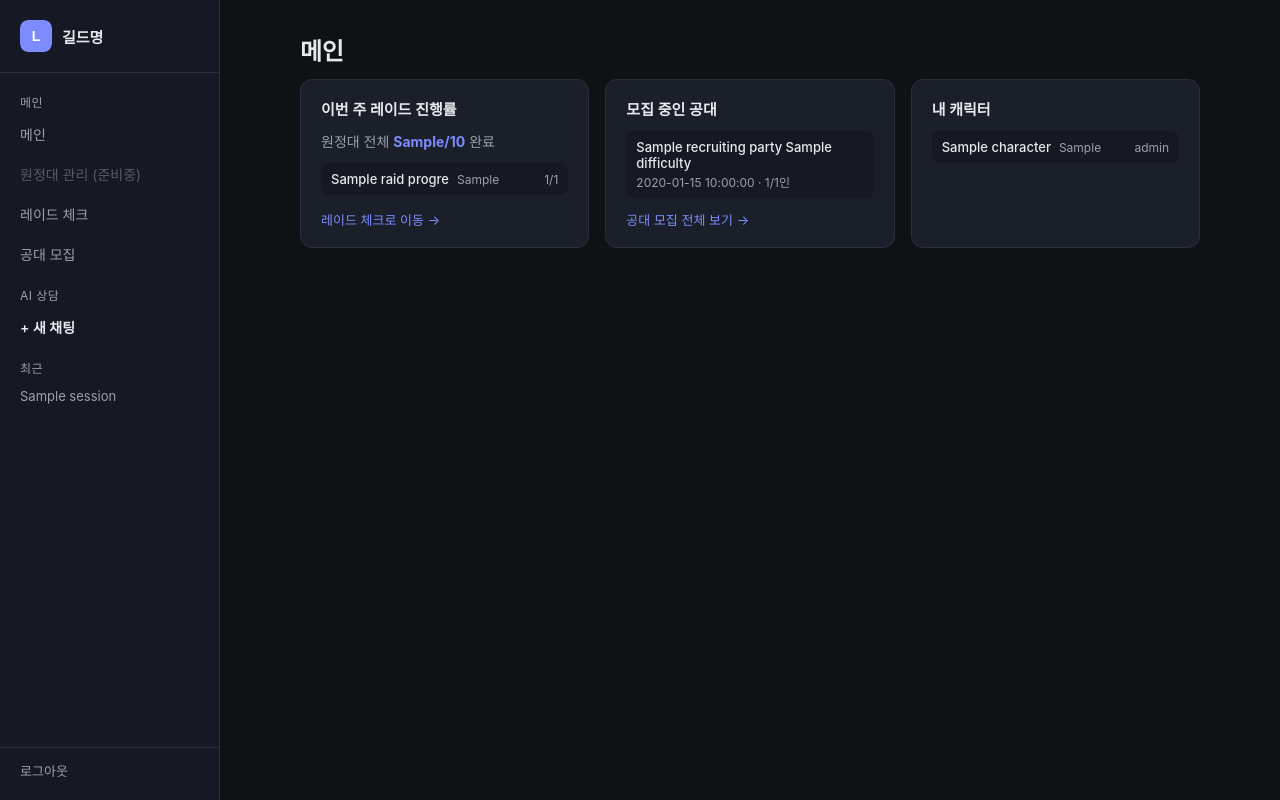
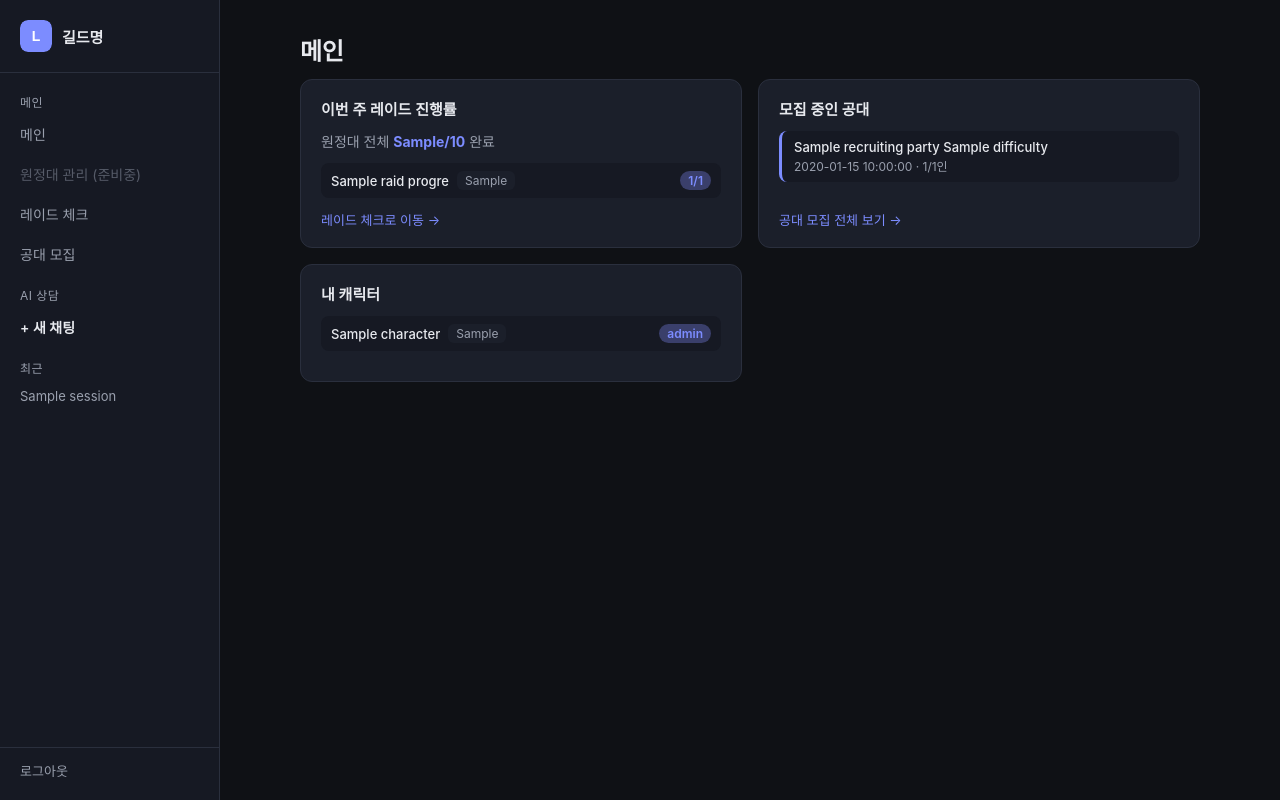
Before and after one commit to kanonphil/loa-bot-01, a FastAPI app: template webapp/templates/main.html in a window 1280 px wide. Run offline with FastAPI, Linux system fonts and the light colour scheme; the template is opened without the code that fills it: most values are stand-ins (such as "Sample title", 1, 10 or a date in 2020).

Commit message:
style(webapp): 메인 대시보드 카드 폭 조정 + 뱃지 색상 추가
- 로아 캐릭터명 최대 12자 기준으로 줄바꿈 없이 한 줄에 들어가도록
  그리드 카드 최소폭 260px→340px, 이름은 ellipsis로 안전장치
- 진행률/아이템레벨 숫자를 accent 색 뱃지로 강조, 직업은 태그 스타일로 통일
- 모집 중인 공대 항목에 accent 왼쪽 테두리 추가

Co-Authored-By: Claude Sonnet 5 <noreply@anthropic.com>

```diff
--- a/webapp/static/style.css
+++ b/webapp/static/style.css
@@ -654,7 +654,7 @@ button:focus-visible, select:focus-visible, input:focus-visible, a:focus-visible
 
 .dashboard-grid {
   display: grid;
-  grid-template-columns: repeat(auto-fit, minmax(260px, 1fr));
+  grid-template-columns: repeat(auto-fit, minmax(340px, 1fr));
   gap: 16px;
 }
 
@@ -713,27 +713,42 @@ button:focus-visible, select:focus-visible, input:focus-visible, a:focus-visible
 
 .dash-char-name {
   font-weight: 500;
+  overflow: hidden;
+  text-overflow: ellipsis;
+  white-space: nowrap;
+  min-width: 0;
 }
 
 .dash-char-class {
+  font-size: 12px;
+  padding: 2px 8px;
+  border-radius: 6px;
+  background: var(--panel);
   color: var(--text-muted);
-  font-size: 12px;
+  white-space: nowrap;
+  flex-shrink: 0;
 }
 
 .dash-char-count,
 .dash-char-level {
   margin-left: auto;
-  color: var(--text-muted);
   font-size: 12px;
+  font-weight: 600;
   white-space: nowrap;
+  flex-shrink: 0;
+  padding: 2px 8px;
+  border-radius: 999px;
+  background: var(--accent-dim);
+  color: var(--accent);
 }
 
 .dash-party-list a {
   display: flex;
   flex-direction: column;
   gap: 2px;
-  padding: 8px 10px;
+  padding: 8px 10px 8px 12px;
   border-radius: 8px;
+  border-left: 3px solid var(--accent);
   background: var(--sidebar-bg);
   text-decoration: none;
   color: var(--text);
```
